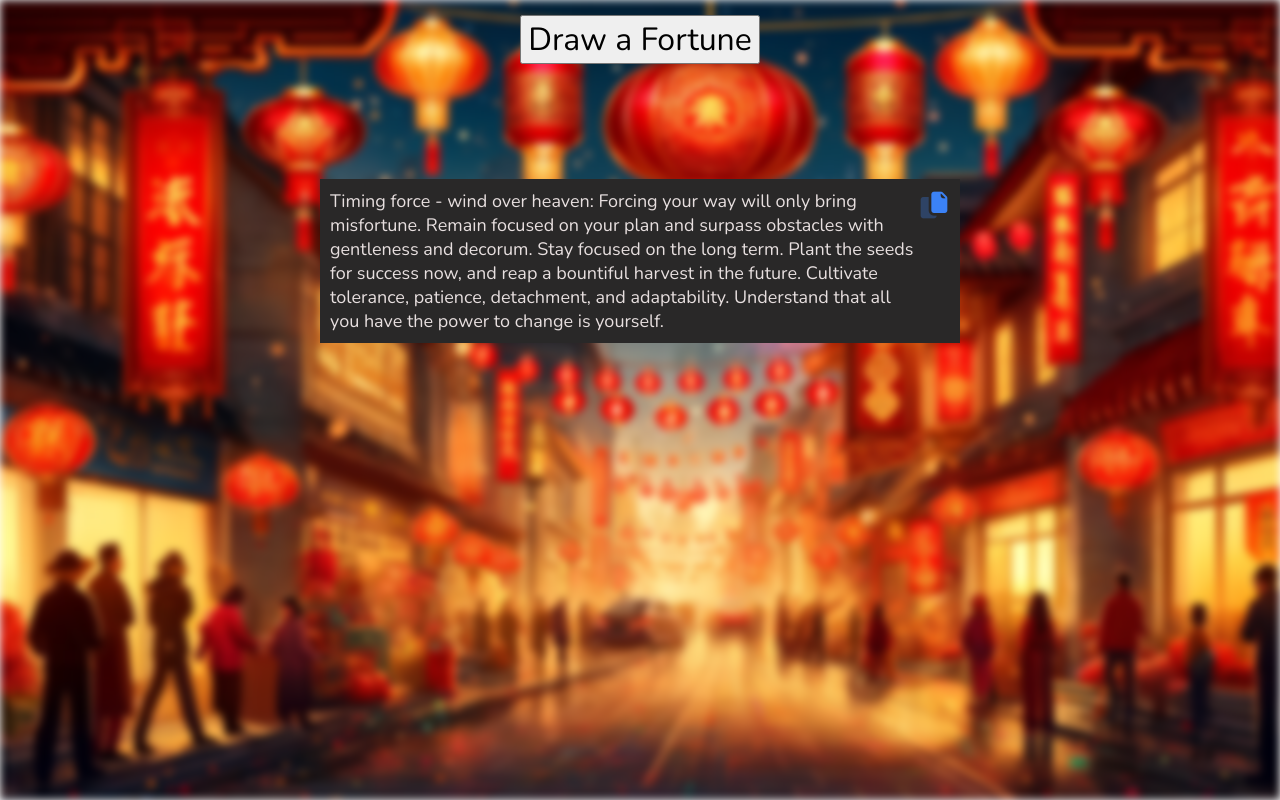
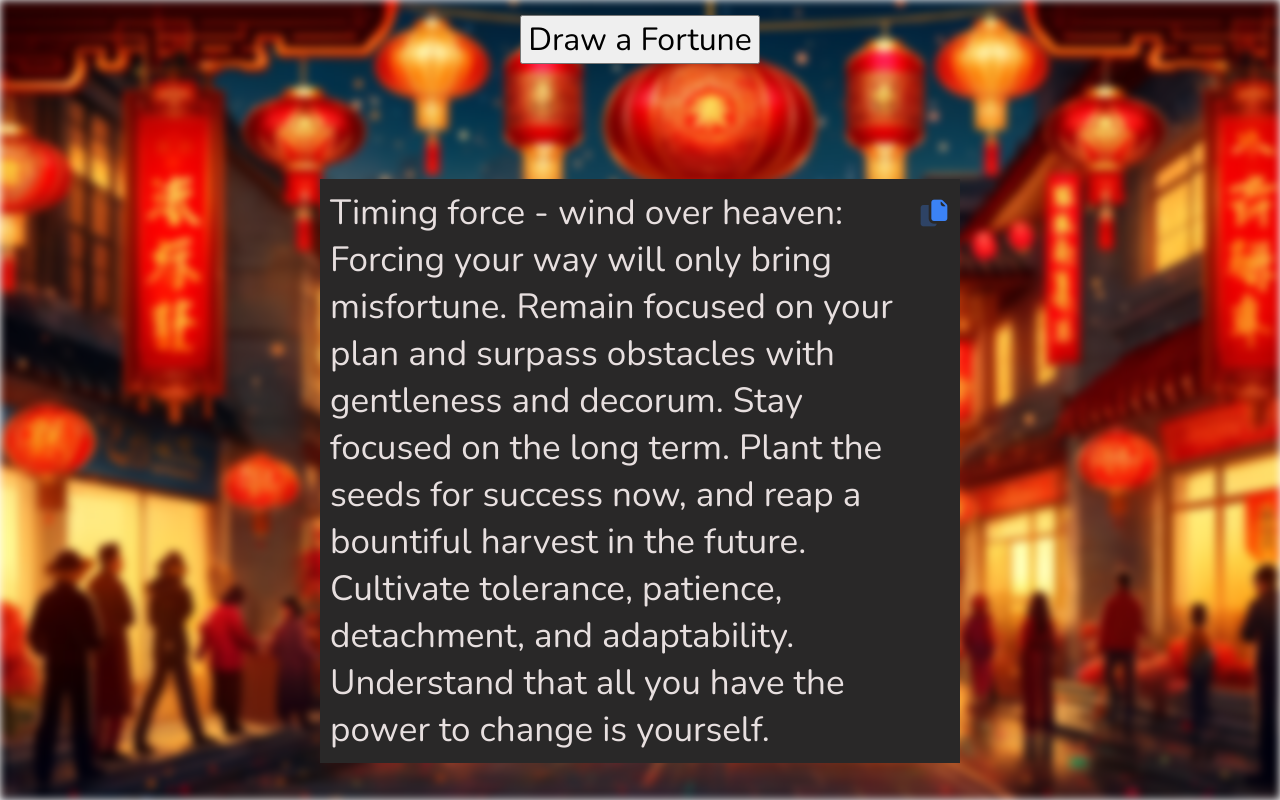
Before and after one commit to Zeeptech/FortuneDrawing, a plain HTML site: page fortuneCanvas.html in a window 1280 px wide. Both pictures are taken after a click on the button "Draw a Fortune". Drawn offline with nearby package versions, Linux system fonts and the light colour scheme.

Commit message:
Change fontsize

```diff
--- a/assets/css/style.css
+++ b/assets/css/style.css
@@ -3,7 +3,7 @@
 * {
 
    font-family: 'Nunito', sans-serif;
-   font-size: large;
+   font-size: 35px;
 }
 html {
     scroll-behavior: smooth;
@@ -12,6 +12,7 @@ body{
     position: relative;
     margin: 0;
     height: 100vh;
+
 
 }
 
@@ -25,6 +26,7 @@ body{
     filter:blur(4px);
     width: 100%;
     height: 100%;
+
 }
 main {
 
@@ -56,9 +58,7 @@ main {
 #copy{
 
 }
-#copyWrapper img, #copiedWrapper img {
-    overflow: hidden;
-}
+
 #copiedWrapper{
     display: none;
     align-items: center;
--- a/fortuneCanvas.html
+++ b/fortuneCanvas.html
@@ -2,7 +2,7 @@
 <html>
     <head>
         <meta charset="UTF-8">
-        <title>Fortune Drawer</title>
+        <title>Draw a Fortune</title>
         <link rel="icon" href="/assets/img/fortune-cookie.png" type="image/x-icon">
         <script src="assets/js/main.js" type="module"></script>
         <link rel="stylesheet" href="assets/css/style.css">
```
